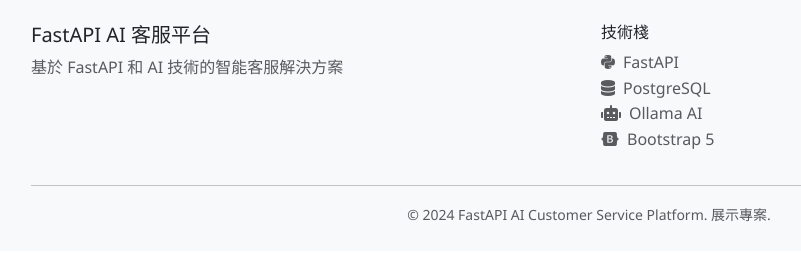
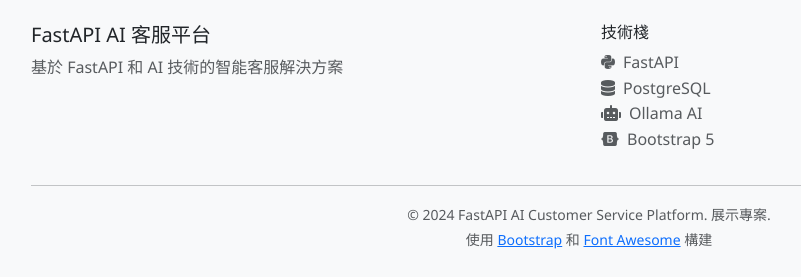
Before and after one commit to jamesja64/fastapi-ai-customer-service, a Python web app: template templates/chat.html in a window 1280 px wide. Shown: the part 828-1105 px from the top of the page, without its empty margins (51-852 px from the left). Before the commit the page ends 1050 px from the top, so only its background shows below. Run offline with Jinja, Linux system fonts and the light colour scheme; the template is opened without the code that fills it, so the values that code supplies are empty.

Commit message:
Add license information and third-party attributions
- Add MIT License for the project
- Add NOTICE file with detailed third-party component attributions
- Update README.md with license section
- Add attribution links in footer for Bootstrap and Font Awesome
- Ensure compliance with open source license requirements

```diff
--- a/templates/base.html
+++ b/templates/base.html
@@ -94,6 +94,8 @@
             <hr>
             <div class="text-center text-muted">
                 <small>&copy; 2024 FastAPI AI Customer Service Platform. 展示專案.</small>
+                <br>
+                <small>使用 <a href="https://getbootstrap.com/" target="_blank">Bootstrap</a> 和 <a href="https://fontawesome.com/" target="_blank">Font Awesome</a> 構建</small>
             </div>
         </div>
     </footer>
```
Also changed, not shown: README.md, 2 other files.
